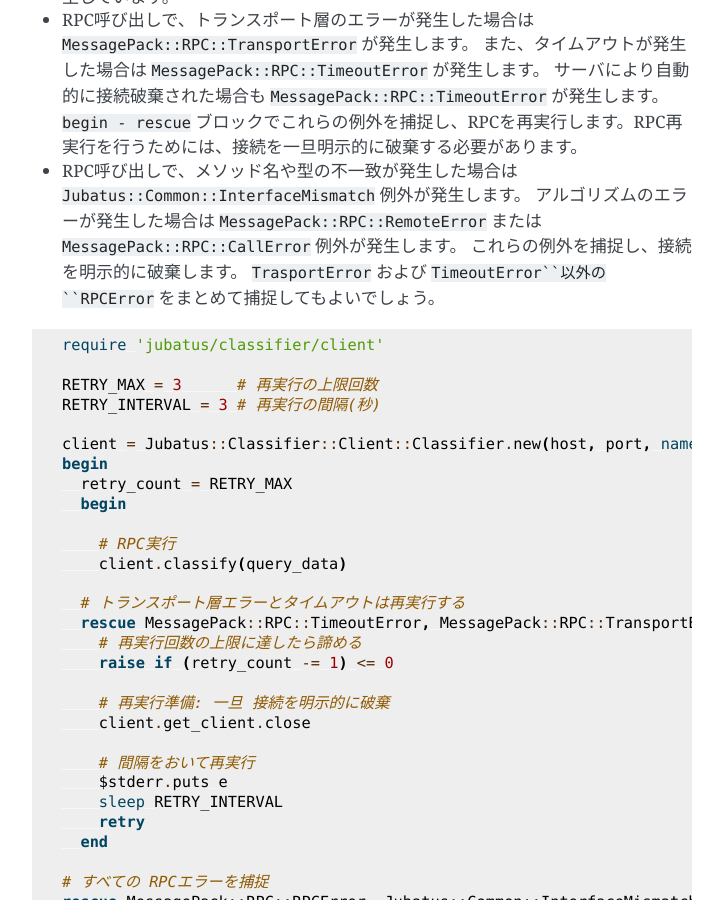
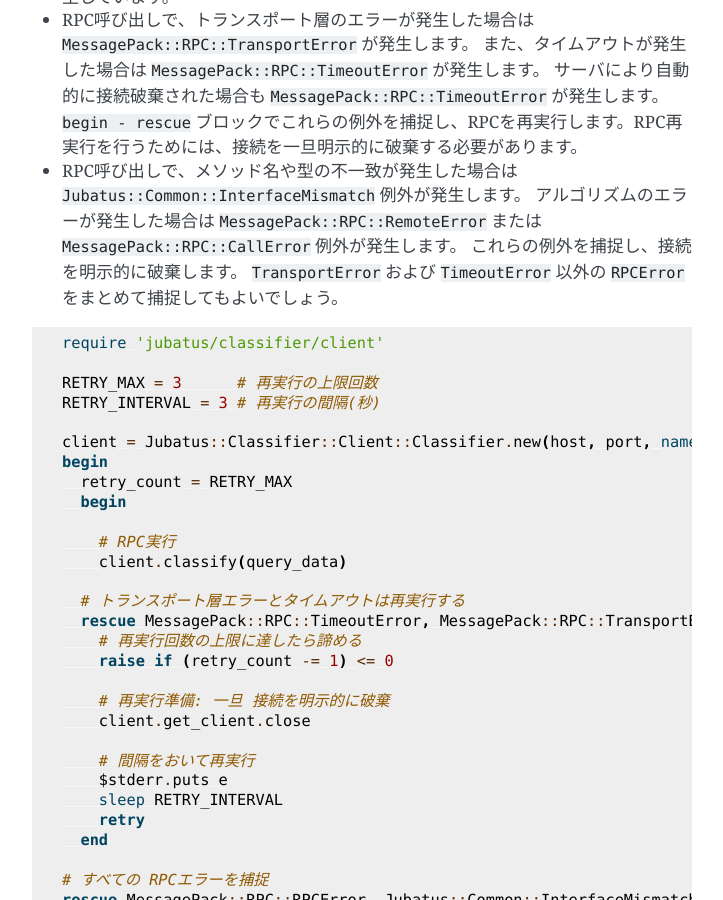
Before and after one commit to jubatus/website, a Sphinx documentation site: the page built from source/ja/faq_rpc_err_workaround.rst, in a window 1280 px wide and 900 px high, scrolled down 1022 px. Shown: the whole window, without its empty margins (388-1111 px from the left). Built offline with Sphinx 7.4.7, drawn with Linux system fonts in a browser that asks for light colours; the version number could not be read and is left out.

Commit message:
fix syntax error and typo (fix #94)

```diff
--- a/source/en/faq_rpc_err_workaround.rst
+++ b/source/en/faq_rpc_err_workaround.rst
@@ -47,7 +47,7 @@
 + When RPC methods mismatching, type mismatching errors occur by RPC, ``Jubatus::Common::InterfaceMismatch`` exception will be raised.
   When algorithm errors occur by RPC, ``MessagePack::RPC::RemoteError`` or ``MessagePack::RPC::CallError`` exception will be raised.
   You should catch these exceptions and close sessions explicitly.
-  You can catch any RPC exceptions by ``RPCError``  excluding ``TrasportError`` and ``TimeoutError`` .
+  You can catch any RPC exceptions by ``RPCError``  excluding ``TransportError`` and ``TimeoutError`` .
 
 .. code-block:: ruby
 
--- a/source/ja/faq_rpc_err_workaround.rst
+++ b/source/ja/faq_rpc_err_workaround.rst
@@ -46,7 +46,7 @@
 
 + RPC呼び出しで、メソッド名や型の不一致が発生した場合は ``Jubatus::Common::InterfaceMismatch`` 例外が発生します。
   アルゴリズムのエラーが発生した場合は ``MessagePack::RPC::RemoteError`` または ``MessagePack::RPC::CallError`` 例外が発生します。
-  これらの例外を捕捉し、接続を明示的に破棄します。 ``TrasportError`` および ``TimeoutError``以外の ``RPCError`` をまとめて捕捉してもよいでしょう。
+  これらの例外を捕捉し、接続を明示的に破棄します。 ``TransportError`` および ``TimeoutError`` 以外の ``RPCError`` をまとめて捕捉してもよいでしょう。
 
 .. code-block:: ruby
 
```
